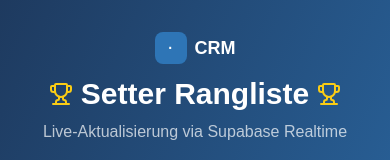
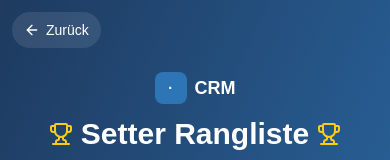
Before and after one commit to justin2411/4570-98, a Next.js app in the folder leadbooking-crm/: page /rangliste in a window 390 px wide. Shown: the top 160 px of the page. Built offline with nearby package versions, Linux system fonts and the light colour scheme; no server answers; the database is empty.

Commit message:
Rangliste: Mobile Zurueck-Button oben links

```diff
--- a/leadbooking-crm/app/rangliste/page.tsx
+++ b/leadbooking-crm/app/rangliste/page.tsx
@@ -1,12 +1,21 @@
 export const dynamic = 'force-dynamic'
 import { Logo } from '@/components/layout/logo'
 import { LeaderboardTable } from '@/components/leaderboard/table'
+import { BackButton } from '@/components/back-button'
 import { Trophy } from 'lucide-react'
 
 export default function PublicRanglistePage() {
   return (
     <div className="min-h-screen bg-gradient-to-br from-[#1E3A5F] to-[#2E75B6]">
-      <div className="max-w-4xl mx-auto px-4 py-8">
+      {/* Mobile Top-Bar mit Zurück-Pfeil (nur Handy) */}
+      <div
+        className="lg:hidden sticky top-0 z-30 px-3 pb-2 flex items-center"
+        style={{ paddingTop: 'calc(env(safe-area-inset-top) + 12px)' }}
+      >
+        <BackButton variant="dark" />
+      </div>
+
+      <div className="max-w-4xl mx-auto px-4 pb-8 pt-4 lg:pt-8">
         <div className="text-center mb-8">
           <Logo light className="justify-center mb-3" />
           <div className="flex items-center justify-center gap-2 text-white">
--- /dev/null
+++ b/leadbooking-crm/components/back-button.tsx
@@ -0,0 +1,46 @@
+'use client'
+
+import { useRouter } from 'next/navigation'
+import { ArrowLeft } from 'lucide-react'
+
+/**
+ * Universeller Zurück-Button für Mobile.
+ * router.back() wenn History vorhanden, sonst fallback auf /setter.
+ *
+ * Style ist auf dunkle Hintergründe abgestimmt (white/10 backdrop).
+ * Für helle Hintergründe: variant="light" verwenden.
+ */
+export function BackButton({
+  fallbackHref = '/setter',
+  variant = 'dark',
+  label = 'Zurück',
+}: {
+  fallbackHref?: string
+  variant?: 'dark' | 'light'
+  label?: string
+}) {
+  const router = useRouter()
+
+  function handleBack() {
+    if (typeof window !== 'undefined' && window.history.length > 1) {
+      router.back()
+    } else {
+      router.push(fallbackHref)
+    }
+  }
+
+  const styles = variant === 'dark'
+    ? 'bg-white/10 hover:bg-white/20 text-white backdrop-blur'
+    : 'bg-white hover:bg-gray-50 text-[#1E3A5F] border border-gray-200 shadow-sm'
+
+  return (
+    <button
+      onClick={handleBack}
+      className={`inline-flex items-center gap-1.5 px-3 py-2 rounded-full text-sm font-medium transition-colors active:scale-95 ${styles}`}
+      aria-label={label}
+    >
+      <ArrowLeft className="w-4 h-4" />
+      <span>{label}</span>
+    </button>
+  )
+}
```
